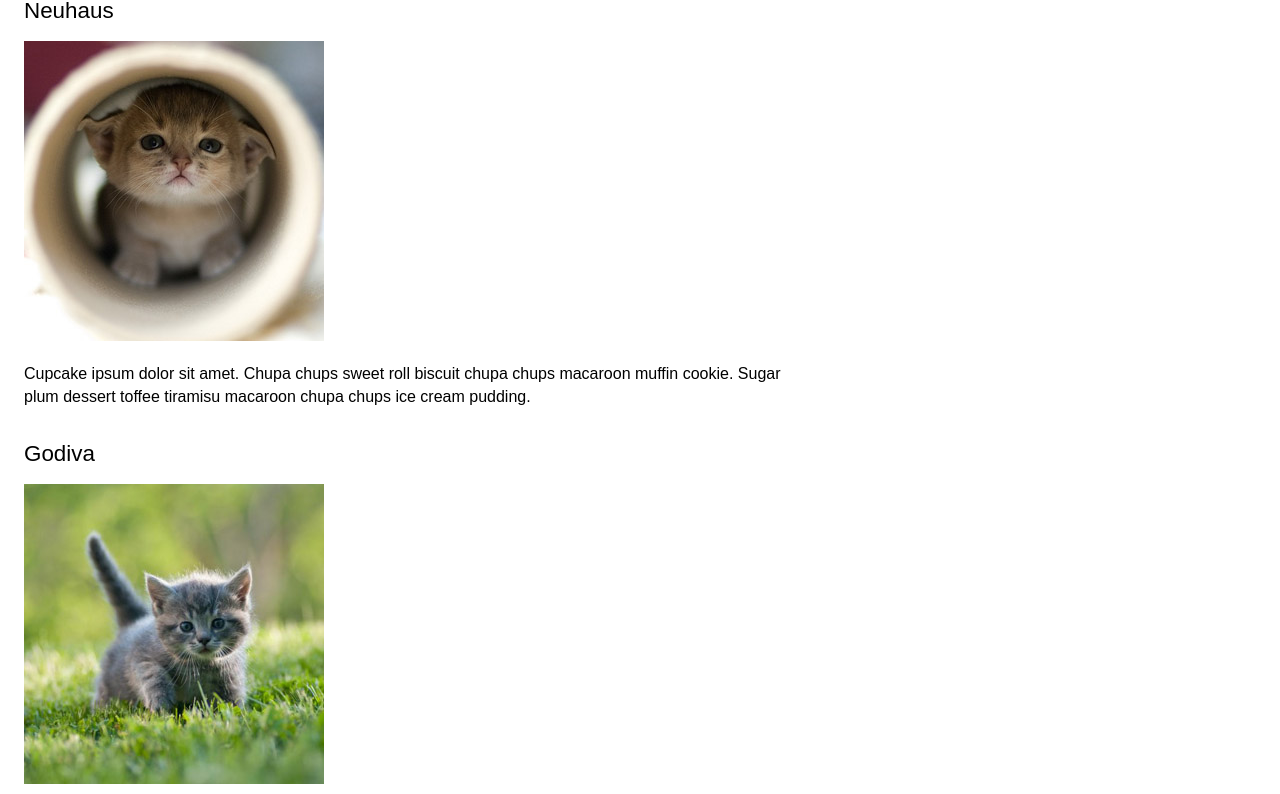
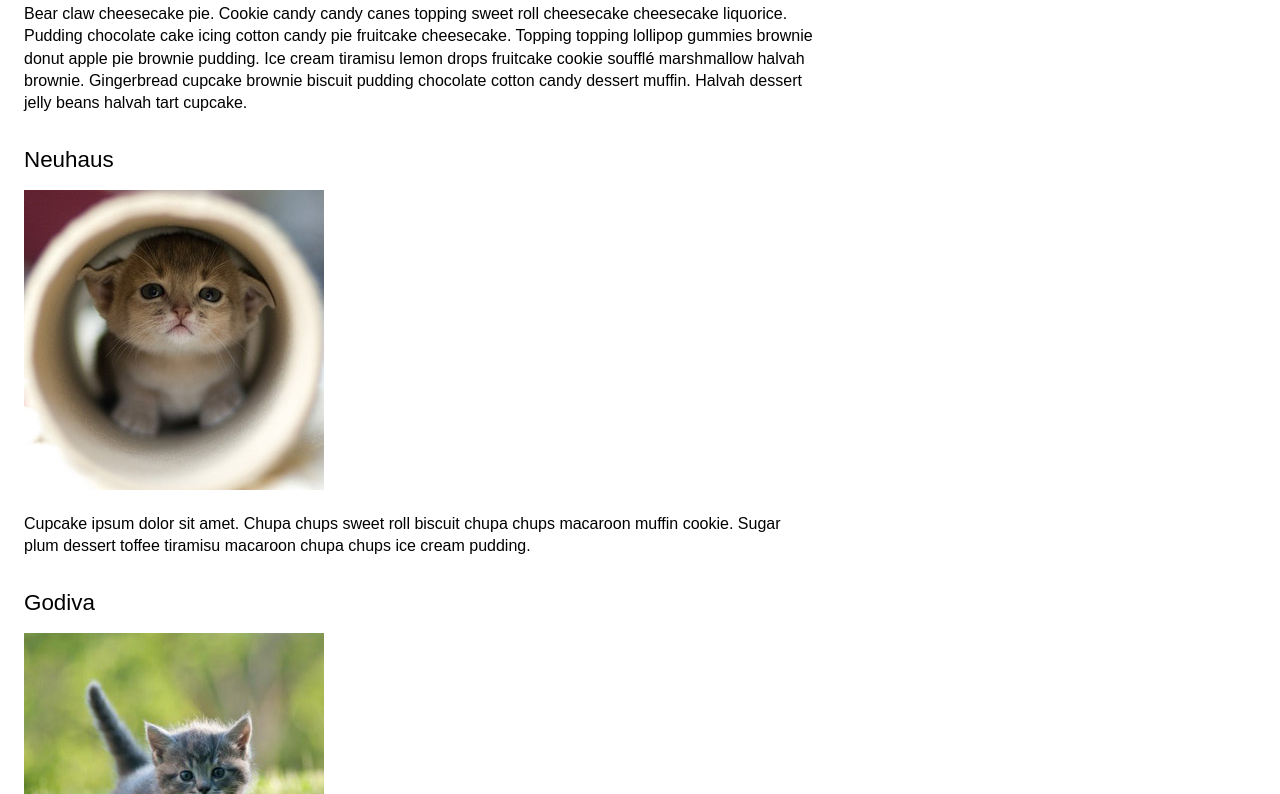
Before and after one commit to maifnguy/mockup-practice, a plain HTML site: page kittyprofiles.html in a window 1280 px wide. Shown: the part 283-1077 px from the top of the page. Drawn offline with Linux system fonts and the light colour scheme.

Commit message:
Adds an intro section

```diff
--- a/kittyprofiles.html
+++ b/kittyprofiles.html
@@ -22,7 +22,11 @@
       </ul>
     </nav>
     <main class=wrapper>
-      <h1>Meet Our Kitties!</h1>
+      <section class="kitties-intro">
+        <h1>Meet Our Kitties!</h1>
+        <p>Bear claw cheesecake pie. Cookie candy candy canes topping sweet roll cheesecake cheesecake liquorice. Pudding chocolate cake icing cotton candy pie fruitcake cheesecake. Topping topping lollipop gummies brownie donut apple pie brownie pudding. Ice cream tiramisu lemon drops fruitcake cookie soufflé marshmallow halvah brownie. Gingerbread cupcake brownie biscuit pudding chocolate cotton candy dessert muffin. Halvah dessert jelly beans halvah tart cupcake.</p>
+      </section>
+
       <section class=profile>
         <h2>Neuhaus</h2>
         <img src="images/kitten1.jpg" alt="small grey kitten in a tube" width="300" height="300">
```
